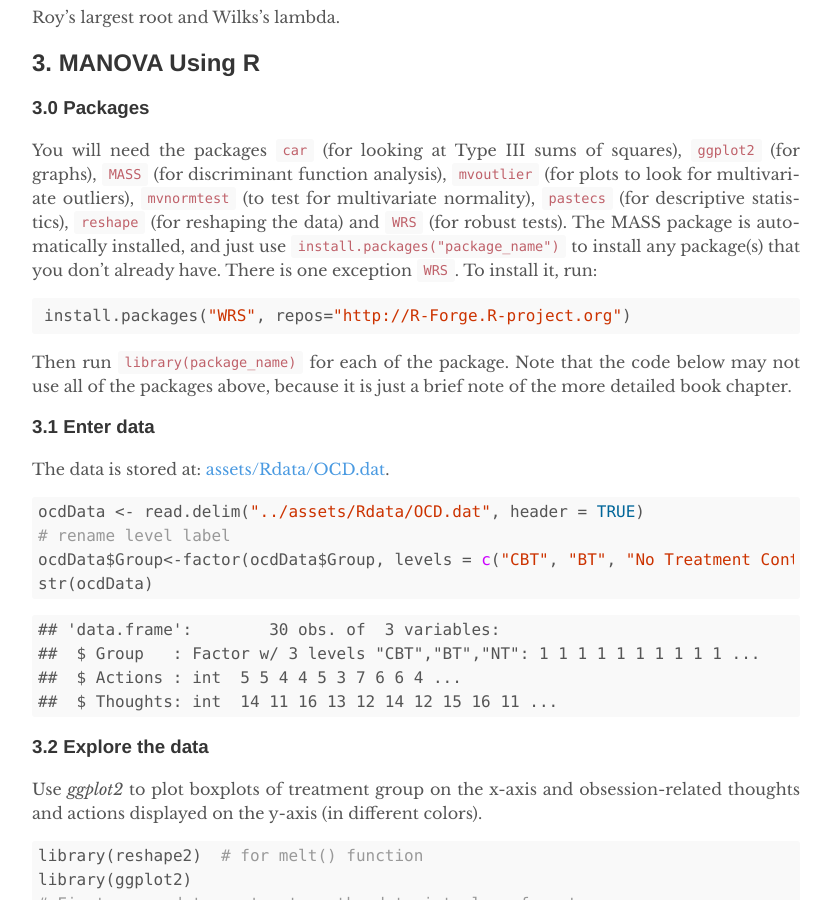
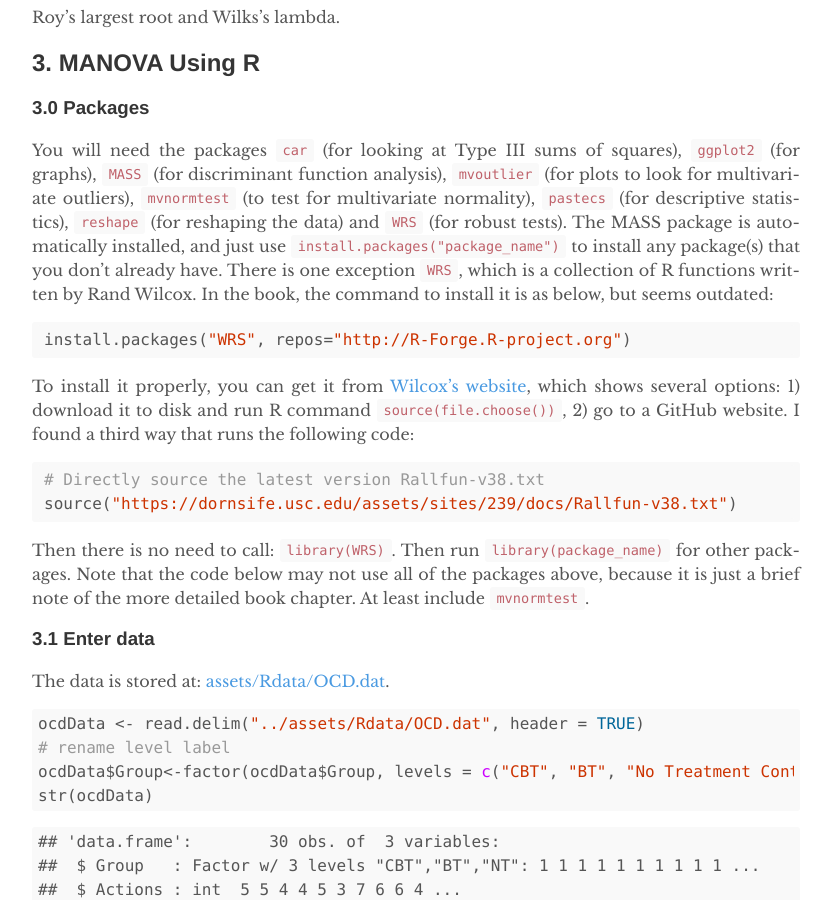
Before and after one commit to gaopinghuang0/gaopinghuang0.github.io, a Jekyll site: the page built from _posts/2017-11-20-MANOVA-notes-and-R-code.md, in a window 1280 px wide and 900 px high, scrolled down 2358 px. Shown: the whole window, without its empty margins (224-1057 px from the left). Built offline with Jekyll 4.4.1, drawn with Linux system fonts in a browser that asks for light colours; formulas are drawn with MathJax 3; comment, search, counter and statistics services are not loaded.

Commit message:
Update the instructions for package WRS

````diff
--- a/_posts/2017-11-20-MANOVA-notes-and-R-code.md
+++ b/_posts/2017-11-20-MANOVA-notes-and-R-code.md
@@ -63,11 +63,16 @@ Pillai's trace is considered to be the most powerful and robust statistic for ge
 ## 3. MANOVA Using R
 
 ### 3.0 Packages
-You will need the packages `car` (for looking at Type III sums of squares), `ggplot2` (for graphs), `MASS` (for discriminant function analysis), `mvoutlier` (for plots to look for multivariate outliers), `mvnormtest` (to test for multivariate normality), `pastecs` (for descriptive statistics), `reshape` (for reshaping the data) and `WRS` (for robust tests). The MASS package is automatically installed, and just use `install.packages("package_name")` to install any package(s) that you don't already have. There is one exception `WRS`. To install it, run:
+You will need the packages `car` (for looking at Type III sums of squares), `ggplot2` (for graphs), `MASS` (for discriminant function analysis), `mvoutlier` (for plots to look for multivariate outliers), `mvnormtest` (to test for multivariate normality), `pastecs` (for descriptive statistics), `reshape` (for reshaping the data) and `WRS` (for robust tests). The MASS package is automatically installed, and just use `install.packages("package_name")` to install any package(s) that you don't already have. There is one exception `WRS`, which is a collection of R functions written by Rand Wilcox. In the book, the command to install it is as below, but seems outdated:
 ```R
 install.packages("WRS", repos="http://R-Forge.R-project.org")
 ```
-Then run `library(package_name)` for each of the package. Note that the code below may not use all of the packages above, because it is just a brief note of the more detailed book chapter.
+To install it properly, you can get it from [Wilcox's website](https://dornsife.usc.edu/labs/rwilcox/software/), which shows several options: 1) download it to disk and run R command `source(file.choose())`, 2) go to a GitHub website. I found a third way that runs the following code:
+```R
+# Directly source the latest version Rallfun-v38.txt
+source("https://dornsife.usc.edu/assets/sites/239/docs/Rallfun-v38.txt")
+```
+Then there is no need to call: `library(WRS)`. Then run `library(package_name)` for other packages. Note that the code below may not use all of the packages above, because it is just a brief note of the more detailed book chapter. At least include `mvnormtest`.
 
 ### 3.1 Enter data
 The data is stored at: [assets/Rdata/OCD.dat](/assets/Rdata/OCD.dat).
````
Also changed, not shown: _Rmd/2017-11-20-MANOVA-notes-and-R-code.Rmd (+7 -2 lines).
